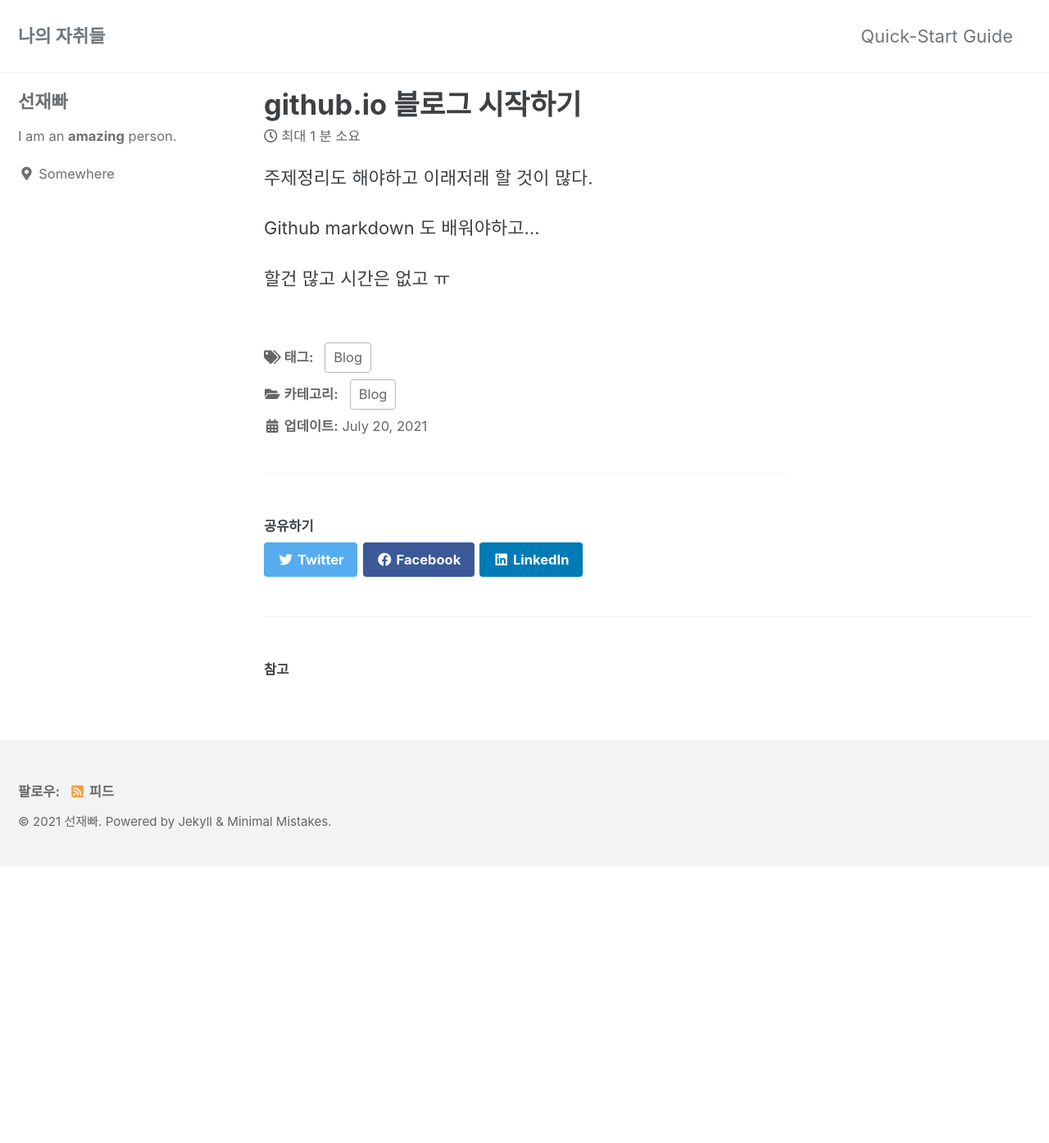
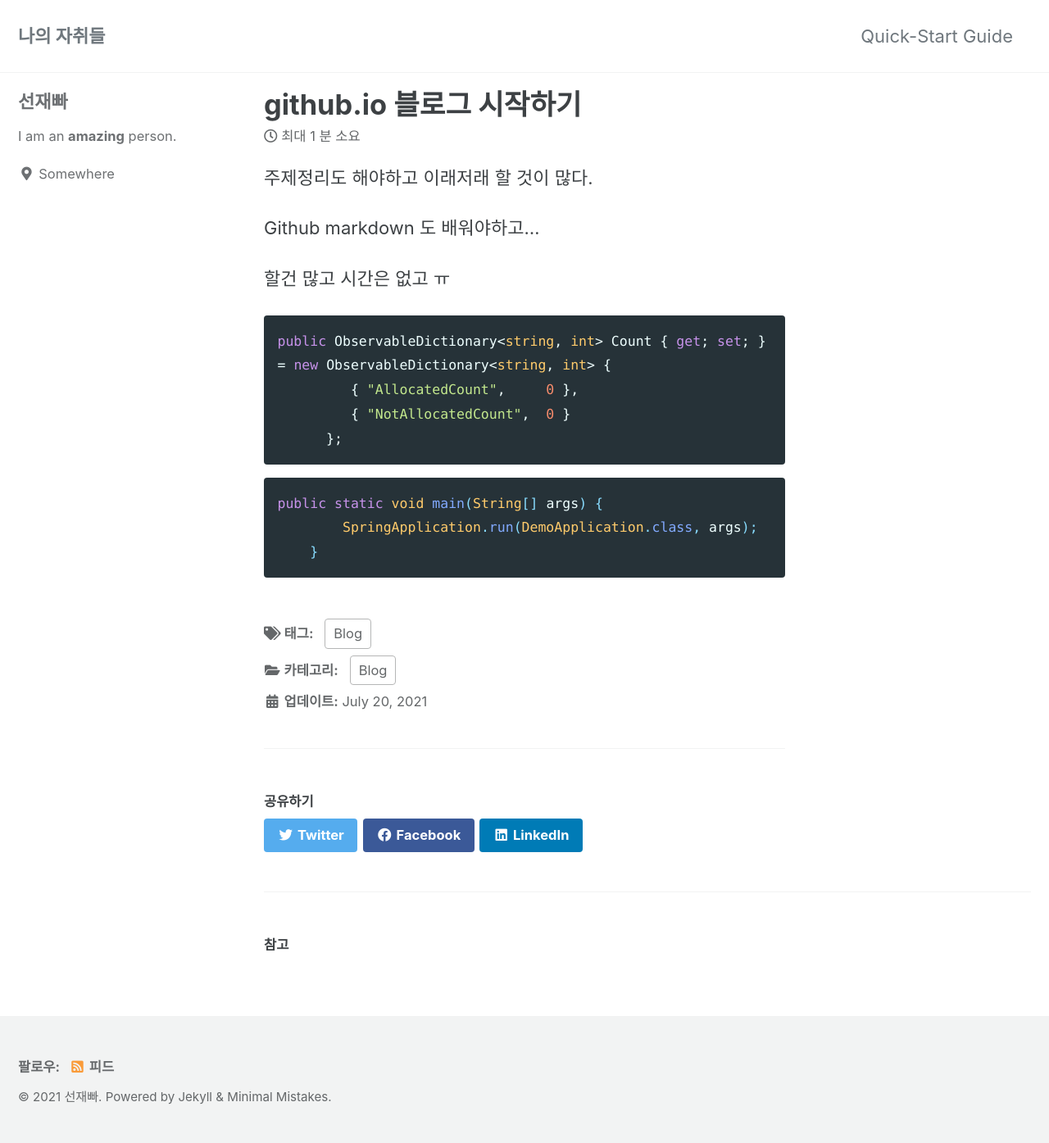
Before and after one commit to mxpower2k/blog, a Jekyll site: the page built from _posts/2021-07-20-first.md, in a window 1280 px wide. Shown: the whole page at 82% size. Built offline with Jekyll 4.4.1, drawn with Linux system fonts in a browser that asks for light colours; cached includes are drawn as plain includes; some web fonts are replaced; before the commit the page ends 1058 px from its top, so only the background shows below that.

Commit message:
소스코드 포맷적용

````diff
--- a/_posts/2021-07-20-first.md
+++ b/_posts/2021-07-20-first.md
@@ -14,3 +14,17 @@ last_modified_at: 2021-07-20T15:10:00
 Github markdown 도 배워야하고...
 
 할건 많고 시간은 없고 ㅠ
+
+```c#
+public ObservableDictionary<string, int> Count { get; set; }
+= new ObservableDictionary<string, int> {
+         { "AllocatedCount",     0 },
+         { "NotAllocatedCount",  0 }
+      };
+```
+
+```java
+public static void main(String[] args) {
+        SpringApplication.run(DemoApplication.class, args);
+    }
+```
````
